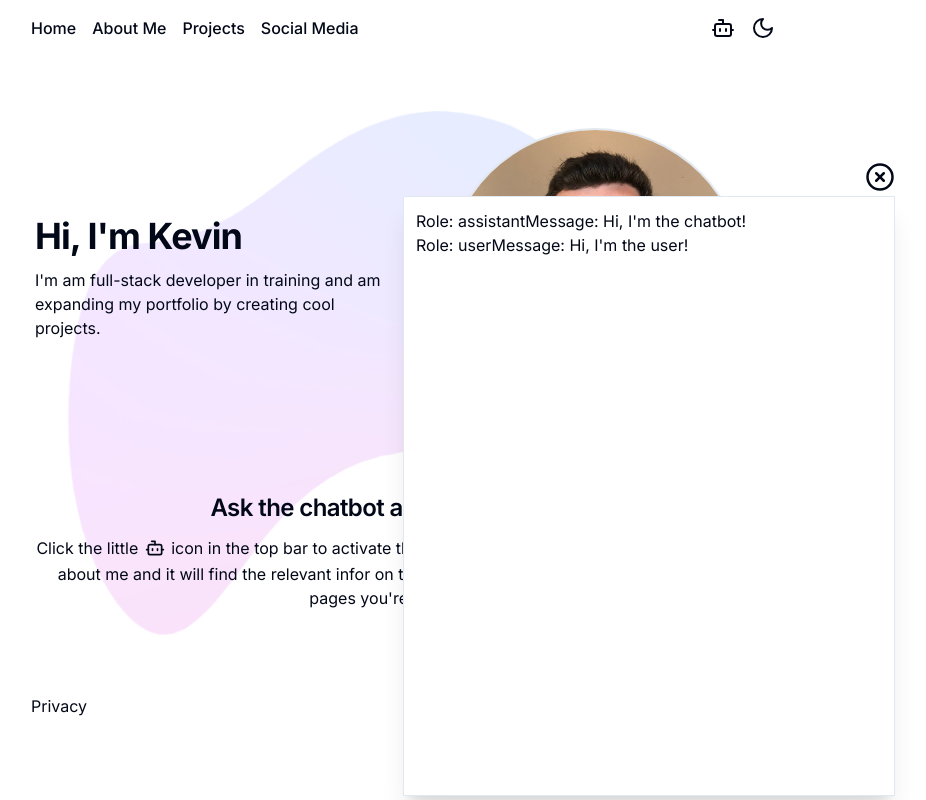
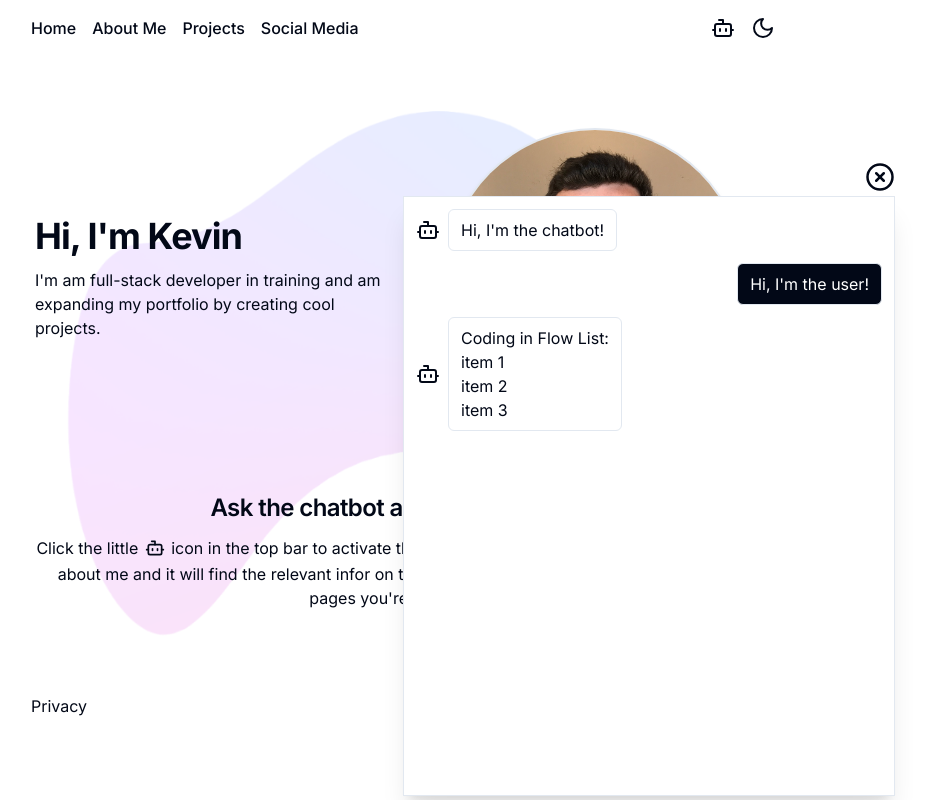
Before and after one commit to kbrenn02/portfolio-website, a Next.js app in the folder portfolio-website/: page / in a window 1280 px wide. Both pictures are taken after a click on the button 960 px from the left and 28 px from the top of the page. Shown: the whole page, without its empty margins (237-1163 px from the left). Built offline with nearby package versions, Linux system fonts and the light colour scheme.

Commit message:
Starting to add styling to the chatbox and using dummy text to test it

```diff
--- a/portfolio-website/src/components/AIChatBox.tsx
+++ b/portfolio-website/src/components/AIChatBox.tsx
@@ -1,17 +1,16 @@
-import React from 'react'
-import { Message, useChat } from 'ai/react'
-import { cn } from '../libs/utils';
-import { XCircle } from 'lucide-react';
+import React from "react";
+import { Message, useChat } from "ai/react";
+import { cn } from "../libs/utils";
+import { Bot, XCircle } from "lucide-react";
 // this useChat hook is coming from Vercel.ai SDK that I already installed
+import ReactMarkdown from "react-markdown";
 
 interface AIChatBoxProps {
   open: boolean;
   onClose: () => void;
 }
 
-
-const AIChatBox = ({open, onClose} : AIChatBoxProps) => {
-
+const AIChatBox = ({ open, onClose }: AIChatBoxProps) => {
   const {
     messages,
     input,
@@ -23,16 +22,27 @@ const AIChatBox = ({open, onClose} : AIChatBoxProps) => {
   } = useChat({
     initialMessages: [
       {
-                id: '1',
-                role: 'assistant',
-                content: "Hi, I'm the chatbot!"
+        id: "1",
+        role: "assistant",
+        content: "Hi, I'm the chatbot!",
       },
       {
-                id: '2',
-                role: 'user',
-                content: "Hi, I'm the user!"
+        id: "2",
+        role: "user",
+        content: "Hi, I'm the user!",
       },
-        ]
+      {
+        id: "3",
+        role: "assistant",
+        content: `
+[Coding in Flow](http://codinginflow.com)
+List:
+- item 1
+- item 2
+- item 3
+`,
+      },
+    ],
   }); // the default api endpoint is '/api/chat'
 
   return (
@@ -42,32 +52,45 @@ const AIChatBox = ({open, onClose} : AIChatBoxProps) => {
         open ? "fixed" : "hidden",
       )}
     >
-            <button onClick={onClose} className='mb-1 ms-auto block'>
-                <XCircle size={30} className='rounded-full bg-background' />
+      <button onClick={onClose} className="mb-1 ms-auto block">
+        <XCircle size={30} className="rounded-full bg-background" />
       </button>
-            <div className='flex h-[600px] flex-col rounder border bg-background shadow-xl'>
-                <div className='mt-3 h-full overflow-y-auto px-3'>
-                    {messages.map(message => (
+      <div className="rounder flex h-[600px] flex-col border bg-background shadow-xl">
+        <div className="mt-3 h-full overflow-y-auto px-3">
+          {messages.map((message) => (
             <ChatMessage message={message} key={message.id} />
           ))}
         </div>
       </div>
     </div>
   );
-}
-
+};
 
 interface ChatMessageProps {
   message: Message;
 }
 
-function ChatMessage( {message: {role, content}}: ChatMessageProps) {
-    const isAiMessage = role === 'assistant';
+function ChatMessage({ message: { role, content } }: ChatMessageProps) {
+  const isAiMessage = role === "assistant";
 
-    return <div>
-        Role: {role}
-        Message: {content}
+  return (
+    <div
+      className={cn(
+        "mb-3 flex items-center",
+        isAiMessage ? "me-5 justify-start" : "ms-5 justify-end",
+      )}
+    >
+      {isAiMessage && <Bot className="mr-2 flex-none" />}
+      <div
+        className={cn(
+          "rounded-md border px-3 py-2",
+          isAiMessage ? "bg-background" : "bg-foreground text-background",
+        )}
+      >
+        <ReactMarkdown>{content}</ReactMarkdown>
       </div>
+    </div>
+  );
 }
 
-export default AIChatBox
+export default AIChatBox;
```
Lines whose indentation alone changed are shown as unchanged.
